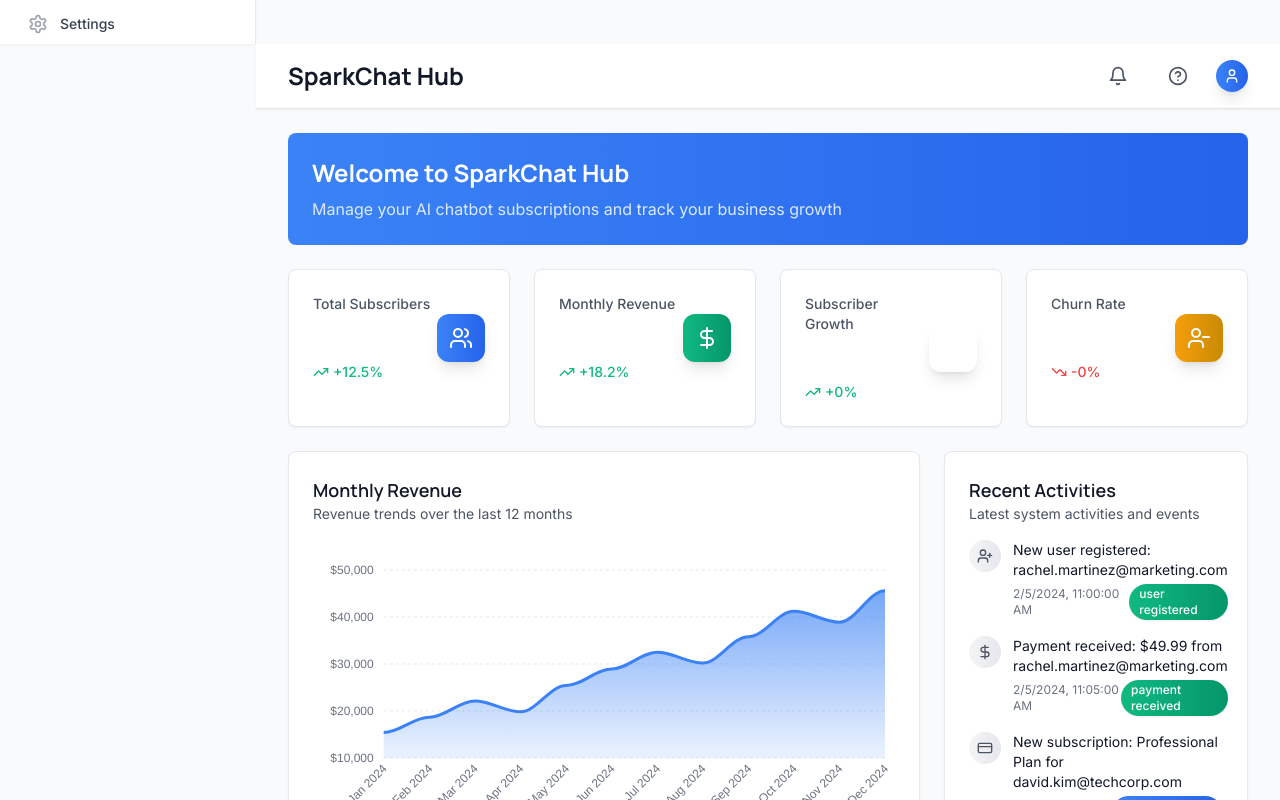
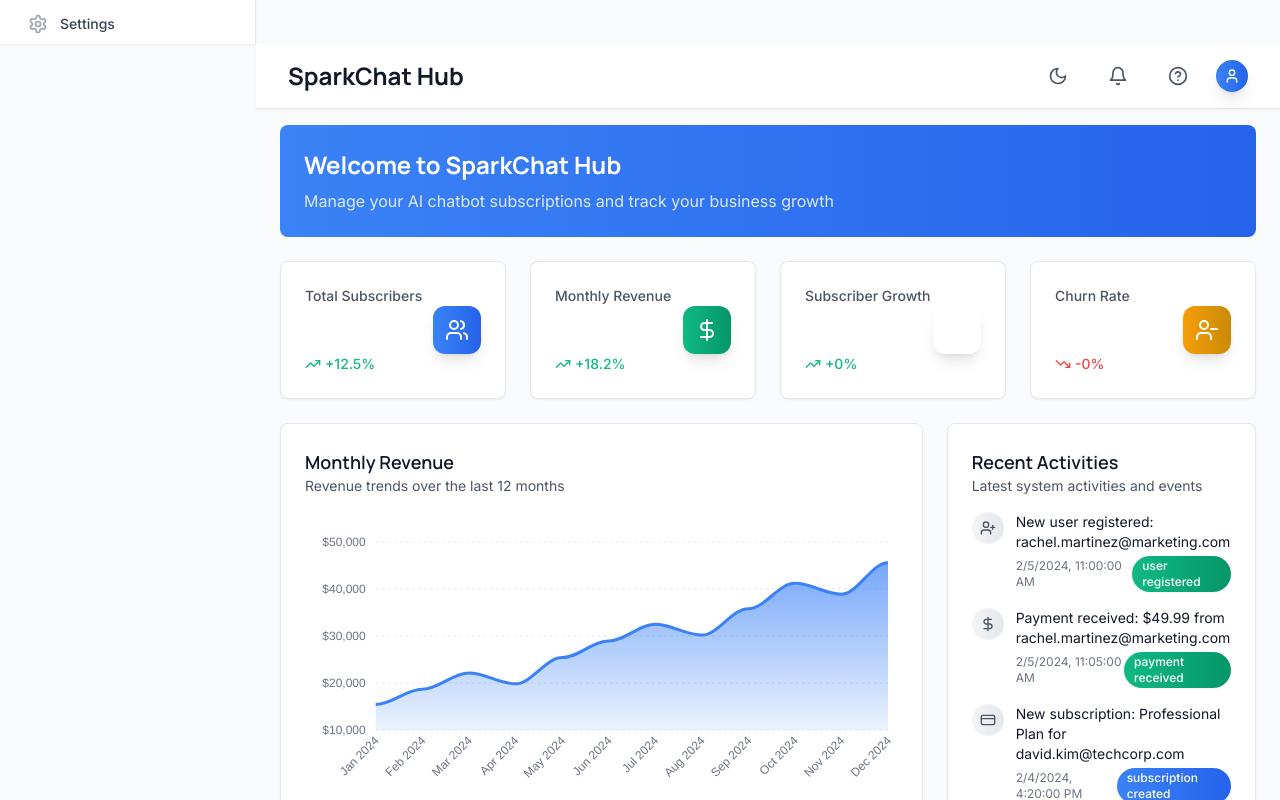
Before and after one commit to apper-apps/neural-sparkchat-blue, a React (Vite) app: page / in a window 1280 px wide. Shown: the part 360-1160 px from the top of the page. Built offline with nearby package versions, Linux system fonts and the light colour scheme.

Commit message:
Fix excessive whitespace and implement dark/light mode toggle with proper theme integration

```diff
--- a/src/App.jsx
+++ b/src/App.jsx
@@ -1,6 +1,7 @@
 import React, { useState } from "react";
 import { BrowserRouter as Router, Routes, Route } from "react-router-dom";
 import { ToastContainer } from "react-toastify";
+import { ThemeProvider, useTheme } from "@/context/ThemeContext";
 import Sidebar from "@/components/organisms/Sidebar";
 import Header from "@/components/organisms/Header";
 import Dashboard from "@/components/pages/Dashboard";
@@ -10,12 +11,12 @@ import Billing from "@/components/pages/Billing";
 import Analytics from "@/components/pages/Analytics";
 import Settings from "@/components/pages/Settings";
 
-function App() {
+const AppContent = () => {
   const [sidebarOpen, setSidebarOpen] = useState(false);
-
-  return (
+  const { theme } = useTheme();
+return (
     <Router>
-      <div className="min-h-screen bg-gray-50">
+      <div className="min-h-screen bg-gray-50 dark:bg-gray-900 transition-colors">
         <Sidebar
           isOpen={sidebarOpen}
           onClose={() => setSidebarOpen(false)}
@@ -27,8 +28,8 @@ function App() {
             title="SparkChat Hub"
           />
 
-          <main className="py-6">
-            <div className="max-w-7xl mx-auto px-4 sm:px-6 lg:px-8">
+          <main className="py-4">
+            <div className="max-w-7xl mx-auto px-3 sm:px-4 lg:px-6">
               <Routes>
                 <Route path="/" element={<Dashboard />} />
                 <Route path="/users" element={<Users />} />
@@ -41,7 +42,7 @@ function App() {
           </main>
         </div>
 
-        <ToastContainer
+<ToastContainer
           position="top-right"
           autoClose={3000}
           hideProgressBar={false}
@@ -51,12 +52,20 @@ function App() {
           pauseOnFocusLoss
           draggable
           pauseOnHover
-          theme="light"
+          theme={theme}
           style={{ zIndex: 9999 }}
         />
       </div>
     </Router>
   );
+};
+
+function App() {
+  return (
+    <ThemeProvider>
+      <AppContent />
+    </ThemeProvider>
+  );
 }
 
 export default App;
--- a/src/components/organisms/Header.jsx
+++ b/src/components/organisms/Header.jsx
@@ -1,10 +1,12 @@
 import React from "react";
 import Button from "@/components/atoms/Button";
 import ApperIcon from "@/components/ApperIcon";
+import { useTheme } from "@/context/ThemeContext";
 
 const Header = ({ onMenuClick, title = "Dashboard" }) => {
-  return (
-    <header className="bg-white border-b border-gray-200 shadow-sm">
+  const { theme, toggleTheme, isDark } = useTheme();
+return (
+    <header className="bg-white dark:bg-gray-800 border-b border-gray-200 dark:border-gray-700 shadow-sm transition-colors">
       <div className="px-4 sm:px-6 lg:px-8">
         <div className="flex items-center justify-between h-16">
           <div className="flex items-center">
@@ -15,17 +17,27 @@ const Header = ({ onMenuClick, title = "Dashboard" }) => {
               className="lg:hidden mr-2"
             >
               <ApperIcon name="Menu" className="w-5 h-5" />
-            </Button>
-            <h1 className="text-2xl font-bold font-manrope text-gray-900">
+</Button>
+            <h1 className="text-2xl font-bold font-manrope text-gray-900 dark:text-white">
               {title}
             </h1>
           </div>
-
-          <div className="flex items-center space-x-4">
-            <Button variant="ghost" size="sm">
+<div className="flex items-center space-x-4">
+            <Button
+              variant="ghost"
+              size="sm"
+              onClick={toggleTheme}
+              className="text-gray-600 dark:text-gray-300 hover:text-gray-900 dark:hover:text-white"
+            >
+              <ApperIcon
+                name={isDark ? "Sun" : "Moon"}
+                className="w-5 h-5"
+              />
+            </Button>
+            <Button variant="ghost" size="sm" className="text-gray-600 dark:text-gray-300 hover:text-gray-900 dark:hover:text-white">
               <ApperIcon name="Bell" className="w-5 h-5" />
             </Button>
-            <Button variant="ghost" size="sm">
+            <Button variant="ghost" size="sm" className="text-gray-600 dark:text-gray-300 hover:text-gray-900 dark:hover:text-white">
               <ApperIcon name="HelpCircle" className="w-5 h-5" />
             </Button>
             <div className="w-8 h-8 bg-gradient-to-r from-primary to-blue-600 rounded-full flex items-center justify-center shadow-lg">
--- a/src/components/organisms/Sidebar.jsx
+++ b/src/components/organisms/Sidebar.jsx
@@ -17,7 +17,7 @@ const Sidebar = ({ isOpen, onClose }) => {
     <>
 {/* Desktop Sidebar */}
       <div className="hidden lg:block lg:w-64 lg:flex-shrink-0">
-        <div className="h-full bg-white border-r border-gray-200 shadow-sm">
+        <div className="h-full bg-white dark:bg-gray-800 border-r border-gray-200 dark:border-gray-700 shadow-sm transition-colors">
           <div className="p-6">
             <div className="flex items-center space-x-3">
               <div className="w-8 h-8 bg-gradient-to-r from-primary to-blue-600 rounded-lg flex items-center justify-center shadow-lg">
@@ -43,7 +43,7 @@ const Sidebar = ({ isOpen, onClose }) => {
                       "group flex items-center px-3 py-2.5 text-sm font-medium rounded-lg transition-all duration-200",
                       isActive
                         ? "bg-gradient-to-r from-primary to-blue-600 text-white shadow-lg"
-                        : "text-gray-700 hover:bg-surface hover:text-primary"
+                        : "text-gray-700 dark:text-gray-300 hover:bg-surface dark:hover:bg-gray-700 hover:text-primary dark:hover:text-primary"
                     )
                   }
                 >
@@ -53,7 +53,7 @@ const Sidebar = ({ isOpen, onClose }) => {
                         name={item.icon}
                         className={cn(
 "mr-3 h-5 w-5 transition-colors duration-200",
-                          isActive ? "text-white" : "text-gray-400 group-hover:text-primary"
+                          isActive ? "text-white" : "text-gray-400 dark:text-gray-500 group-hover:text-primary"
                         )}
                       />
                       {item.name}
@@ -73,7 +73,7 @@ const Sidebar = ({ isOpen, onClose }) => {
       )}>
         <div className="absolute inset-0 bg-black bg-opacity-50" onClick={onClose} />
 <div className={cn(
-          "absolute left-0 top-0 h-full w-64 bg-white shadow-xl transition-transform duration-300",
+          "absolute left-0 top-0 h-full w-64 bg-white dark:bg-gray-800 shadow-xl transition-transform duration-300",
           isOpen ? "translate-x-0" : "-translate-x-full"
         )}>
           <div className="p-6">
@@ -86,11 +86,11 @@ const Sidebar = ({ isOpen, onClose }) => {
                   <h1 className="text-xl font-bold font-manrope bg-gradient-to-r from-primary to-blue-600 bg-clip-text text-transparent">
                     SparkChat
                   </h1>
-                  <p className="text-xs text-gray-500">Hub</p>
+<p className="text-xs text-gray-500 dark:text-gray-400">Hub</p>
                 </div>
               </div>
-              <button onClick={onClose} className="p-2 hover:bg-gray-100 rounded-lg">
-                <ApperIcon name="X" className="w-5 h-5 text-gray-500" />
+              <button onClick={onClose} className="p-2 hover:bg-gray-100 dark:hover:bg-gray-700 rounded-lg transition-colors">
+                <ApperIcon name="X" className="w-5 h-5 text-gray-500 dark:text-gray-400" />
               </button>
             </div>
           </div>
@@ -107,7 +107,7 @@ const Sidebar = ({ isOpen, onClose }) => {
                       "group flex items-center px-3 py-2.5 text-sm font-medium rounded-lg transition-all duration-200",
                       isActive
                         ? "bg-gradient-to-r from-primary to-blue-600 text-white shadow-lg"
-                        : "text-gray-700 hover:bg-surface hover:text-primary"
+                        : "text-gray-700 dark:text-gray-300 hover:bg-surface dark:hover:bg-gray-700 hover:text-primary dark:hover:text-primary"
                     )
                   }
                 >
@@ -117,7 +117,7 @@ const Sidebar = ({ isOpen, onClose }) => {
                         name={item.icon}
 className={cn(
                           "mr-3 h-5 w-5 transition-colors duration-200",
-                          isActive ? "text-white" : "text-gray-400 group-hover:text-primary"
+                          isActive ? "text-white" : "text-gray-400 dark:text-gray-500 group-hover:text-primary"
                         )}
                       />
                       {item.name}
--- /dev/null
+++ b/src/context/ThemeContext.jsx
@@ -0,0 +1,49 @@
+import React, { createContext, useContext, useEffect, useState } from 'react';
+
+const ThemeContext = createContext();
+
+export const useTheme = () => {
+  const context = useContext(ThemeContext);
+  if (context === undefined) {
+    throw new Error('useTheme must be used within a ThemeProvider');
+  }
+  return context;
+};
+
+export const ThemeProvider = ({ children }) => {
+  const [theme, setTheme] = useState(() => {
+    // Check localStorage for saved theme preference
+    const savedTheme = localStorage.getItem('theme');
+    if (savedTheme) {
+      return savedTheme;
+    }
+    // Check system preference
+    return window.matchMedia('(prefers-color-scheme: dark)').matches ? 'dark' : 'light';
+  });
+
+  useEffect(() => {
+    // Apply theme class to document root
+    const root = document.documentElement;
+    root.classList.remove('light', 'dark');
+    root.classList.add(theme);
+
+    // Save to localStorage
+    localStorage.setItem('theme', theme);
+  }, [theme]);
+
+  const toggleTheme = () => {
+    setTheme(prevTheme => prevTheme === 'light' ? 'dark' : 'light');
+  };
+
+  const value = {
+    theme,
+    toggleTheme,
+    isDark: theme === 'dark'
+  };
+
+  return (
+    <ThemeContext.Provider value={value}>
+      {children}
+    </ThemeContext.Provider>
+  );
+};
--- a/src/index.css
+++ b/src/index.css
@@ -2,17 +2,17 @@
 @tailwind base;
 @tailwind components;
 @tailwind utilities;
-
 @layer base {
   body {
     font-family: 'Inter', sans-serif;
+    @apply bg-gray-50 dark:bg-gray-900 text-gray-900 dark:text-gray-100;
+    transition: background-color 0.2s, color 0.2s;
   }
 
   h1, h2, h3, h4, h5, h6 {
     font-family: 'Manrope', sans-serif;
   }
 }
-
 .Toastify__toast {
   @apply rounded-lg shadow-lg border;
   @apply min-h-[48px] px-4 py-3;
@@ -20,19 +20,19 @@
 }
 
 .Toastify__toast--success {
-  @apply bg-white border-success text-gray-800;
+  @apply bg-white dark:bg-gray-800 border-success text-gray-800 dark:text-gray-200;
 }
 
 .Toastify__toast--error {
-  @apply bg-white border-error text-gray-800;
+  @apply bg-white dark:bg-gray-800 border-error text-gray-800 dark:text-gray-200;
 }
 
 .Toastify__toast--warning {
-  @apply bg-white border-warning text-gray-800;
+  @apply bg-white dark:bg-gray-800 border-warning text-gray-800 dark:text-gray-200;
 }
 
 .Toastify__toast--info {
-  @apply bg-white border-info text-gray-800;
+  @apply bg-white dark:bg-gray-800 border-info text-gray-800 dark:text-gray-200;
 }
 
 .Toastify__progress-bar {
@@ -59,3 +59,8 @@
   @apply top-4 right-4;
   @apply w-80;
 }
+
+/* Dark mode specific overrides */
+.dark .Toastify__close-button {
+  @apply text-gray-400 hover:text-gray-200;
+}
--- a/tailwind.config.js
+++ b/tailwind.config.js
@@ -4,6 +4,7 @@ export default {
     "./index.html",
     "./src/**/*.{js,ts,jsx,tsx}",
   ],
+  darkMode: 'class',
   theme: {
     extend: {
       fontFamily: {
```
Lines whose indentation alone changed are shown as unchanged.
